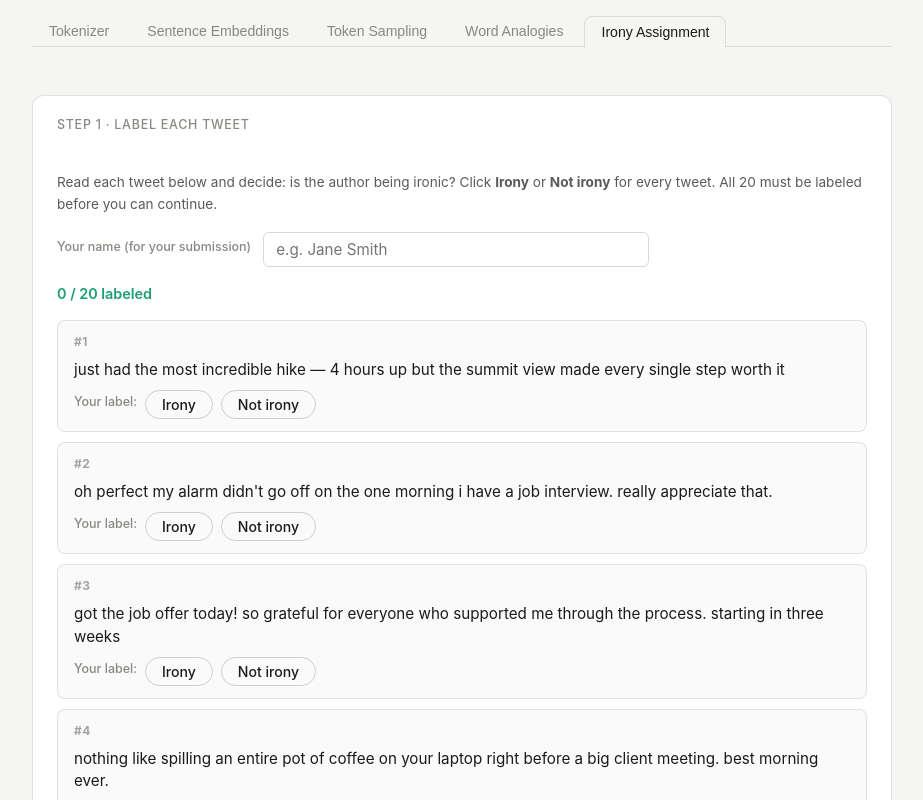
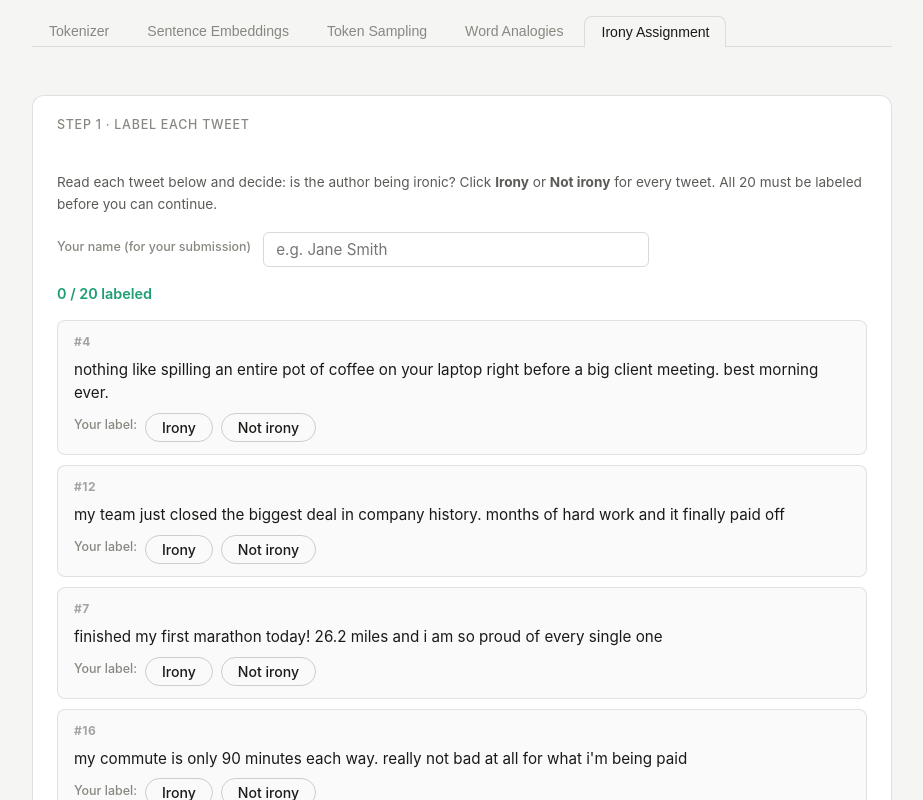
Before and after one commit to The-Language-and-Learning-Analytics-Lab/tad_llm_demos, a React (Vite) app: page / in a window 1280 px wide. Both pictures are taken after a click on the button "Irony Assignment". Shown: the top 800 px of the page, without its empty margins (178-1101 px from the left). Built offline with nearby package versions, Linux system fonts and the light colour scheme.

Commit message:
fixed LLM label extraction

```diff
--- a/src/IronyAssignmentDemo.jsx
+++ b/src/IronyAssignmentDemo.jsx
@@ -23,6 +23,33 @@ Label:`;
 
 // ── Helpers ───────────────────────────────────────────────────────────────────
 const TOTAL = IRONY_DATASET.length;
+
+// Fisher-Yates shuffle returning a new array of indices
+function shuffleIndices(n) {
+  const arr = Array.from({ length: n }, (_, i) => i);
+  for (let i = arr.length - 1; i > 0; i--) {
+    const j = Math.floor(Math.random() * (i + 1));
+    [arr[i], arr[j]] = [arr[j], arr[i]];
+  }
+  return arr;
+}
+
+const TWEET_ORDER_KEY = "irony-tweet-order";
+
+function getOrCreateTweetOrder() {
+  try {
+    const stored = localStorage.getItem(TWEET_ORDER_KEY);
+    if (stored) {
+      const parsed = JSON.parse(stored);
+      if (Array.isArray(parsed) && parsed.length === IRONY_DATASET.length) {
+        return parsed;
+      }
+    }
+  } catch {}
+  const order = shuffleIndices(IRONY_DATASET.length);
+  localStorage.setItem(TWEET_ORDER_KEY, JSON.stringify(order));
+  return order;
+}
 
 function pct(n, total) {
   if (total === 0) return "—";
@@ -211,6 +238,8 @@ export default function IronyAssignmentDemo() {
   const [progressItems, setProgressItems] = useState([]);
   const [expandedTweet, setExpandedTweet] = useState(null);
 
+  const [tweetOrder] = useState(() => getOrCreateTweetOrder());
+
   const workerRef = useRef(null);
 
   // Count labeled tweets
@@ -335,7 +364,9 @@ export default function IronyAssignmentDemo() {
         </div>
 
         <div className="irony-tweet-list">
-          {IRONY_DATASET.map((item) => (
+          {tweetOrder.map((dataIdx) => {
+            const item = IRONY_DATASET[dataIdx];
+            return (
               <TweetCard
                 key={item.id}
                 item={item}
@@ -343,7 +374,8 @@ export default function IronyAssignmentDemo() {
                 onLabel={handleLabel}
                 disabled={!isLabelStage}
               />
-          ))}
+            );
+          })}
         </div>
 
         {isLabelStage ? (
@@ -382,7 +414,7 @@ export default function IronyAssignmentDemo() {
             rows={12}
             value={customPrompt}
             onChange={(e) => setCustomPrompt(e.target.value)}
-            disabled={showStage3}
+            disabled={stage === "run_llm"}
             spellCheck={false}
           />
           <p className="explainer irony-placeholder-hint">
@@ -398,8 +430,23 @@ export default function IronyAssignmentDemo() {
             >
               Run LLM on all {TOTAL} tweets →
             </button>
+          ) : stage === "reveal" ? (
+            <button
+              className="secondary-btn"
+              onClick={() => {
+                setLlmLabels(null);
+                setLlmProgress({ current: 0, total: TOTAL });
+                setCurrentTweetIdx(0);
+                setModelReady(null);
+                setProgressItems([]);
+                setLlmError(null);
+                setStage("write_prompt");
+              }}
+            >
+              Try a different prompt
+            </button>
           ) : (
-            <span className="irony-submitted-pill">✓ Submitted</span>
+            <span className="irony-submitted-pill">Running…</span>
           )}
         </section>
       )}
@@ -481,10 +528,10 @@ export default function IronyAssignmentDemo() {
                 <tr>
                   <th>#</th>
                   <th>Tweet</th>
+                  <th>Ground truth</th>
                   <th>You</th>
                   <th>LLM</th>
                   <th>RoBERTa</th>
-                  <th>Ground truth</th>
                 </tr>
               </thead>
               <tbody>
@@ -503,6 +550,9 @@ export default function IronyAssignmentDemo() {
                       >
                         {item.text}
                       </td>
+                      <td className="irony-col-label irony-col-truth">
+                        {labelDisplay(truth)}
+                      </td>
                       <td className={`irony-col-label ${labelCellClass(human, truth)}`}>
                         {labelDisplay(human)}
                       </td>
@@ -511,9 +561,6 @@ export default function IronyAssignmentDemo() {
                       </td>
                       <td className={`irony-col-label ${labelCellClass(rob, truth)}`}>
                         {labelDisplay(rob)}
-                      </td>
-                      <td className="irony-col-label irony-col-truth">
-                        {labelDisplay(truth)}
                       </td>
                     </tr>
                   );
--- a/src/ironyWorker.js
+++ b/src/ironyWorker.js
@@ -24,62 +24,24 @@ function parseLabel(raw) {
 }
 
 /**
- * Greedy decode up to maxNewTokens from the current model state.
- * Falls back to manual argmax loop if model.generate() is unavailable.
+ * Greedy decode up to maxNewTokens from the given tokenizer inputs.
+ * Uses model.generate() with the Transformers.js v3 single-object API.
  */
 async function greedyDecode(inputs, maxNewTokens) {
-  // Try model.generate() first (Transformers.js v3 supports it on CausalLM)
-  try {
-    const output = await model.generate(inputs, {
+  // Transformers.js v3: generate() takes a single destructured options object.
+  // Spread the tokenizer output (input_ids, attention_mask) alongside gen params.
+  const output = await model.generate({
+    ...inputs,
     max_new_tokens: maxNewTokens,
     do_sample: false,
   });
+  // output is a 2D int64 tensor [1, total_len] containing prompt + generated tokens.
   const promptLen = inputs.input_ids.dims[1];
-    // output is a 2D tensor [1, total_len]; slice off the prompt tokens.
-    // data may be BigInt64Array (int64) — convert each element to Number for decode().
   const newTokenIds = [];
   for (let i = promptLen; i < output.dims[1]; i++) {
     newTokenIds.push(Number(output.data[i]));
   }
   return tokenizer.decode(newTokenIds, { skip_special_tokens: true });
-  } catch (_) {
-    // Fallback: manual greedy loop using one-step forward passes
-    return await greedyDecodeManual(inputs, maxNewTokens);
-  }
-}
-
-async function greedyDecodeManual(inputs, maxNewTokens) {
-  const { Tensor } = await import("@huggingface/transformers");
-  // Convert input IDs to plain Numbers (data may be BigInt64Array)
-  let inputIds = Array.from(inputs.input_ids.data, (v) => Number(v));
-  const generated = [];
-  const eosId = tokenizer.eos_token_id;
-
-  for (let step = 0; step < maxNewTokens; step++) {
-    const seqLen = inputIds.length;
-    // Build int64 tensors using BigInt arrays, as ONNX Runtime expects
-    const currentInputs = {
-      input_ids: new Tensor("int64", BigInt64Array.from(inputIds, BigInt), [1, seqLen]),
-      attention_mask: new Tensor("int64", new BigInt64Array(seqLen).fill(1n), [1, seqLen]),
-    };
-    const { logits } = await model(currentInputs);
-    const vocabSize = logits.dims[2];
-    // Argmax over last token's logit slice
-    let bestId = 0;
-    let bestLogit = -Infinity;
-    const offset = (seqLen - 1) * vocabSize;
-    for (let v = 0; v < vocabSize; v++) {
-      if (logits.data[offset + v] > bestLogit) {
-        bestLogit = logits.data[offset + v];
-        bestId = v;
-      }
-    }
-    generated.push(bestId);
-    inputIds.push(bestId);
-    if (bestId === eosId) break;
-  }
-
-  return tokenizer.decode(generated, { skip_special_tokens: true });
 }
 
 self.addEventListener("message", async (e) => {
```
Lines whose indentation alone changed are shown as unchanged.
